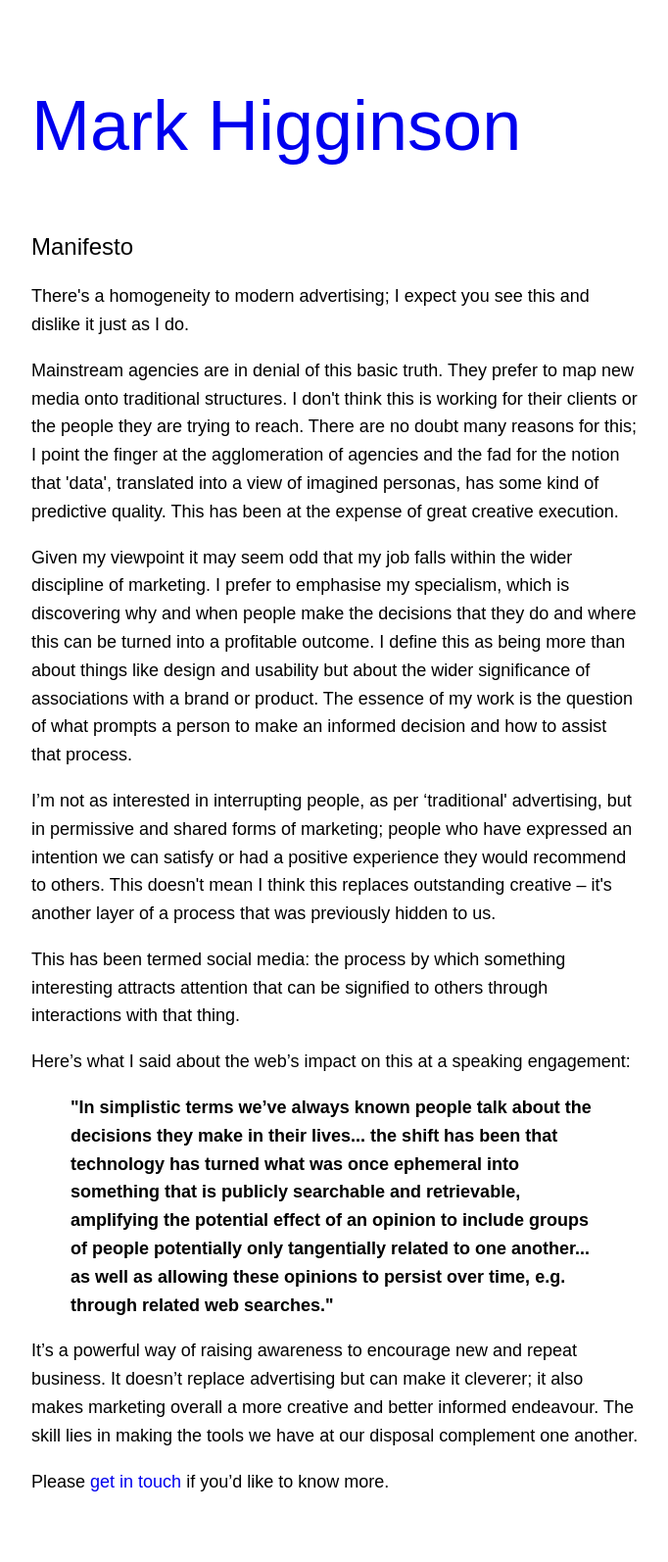
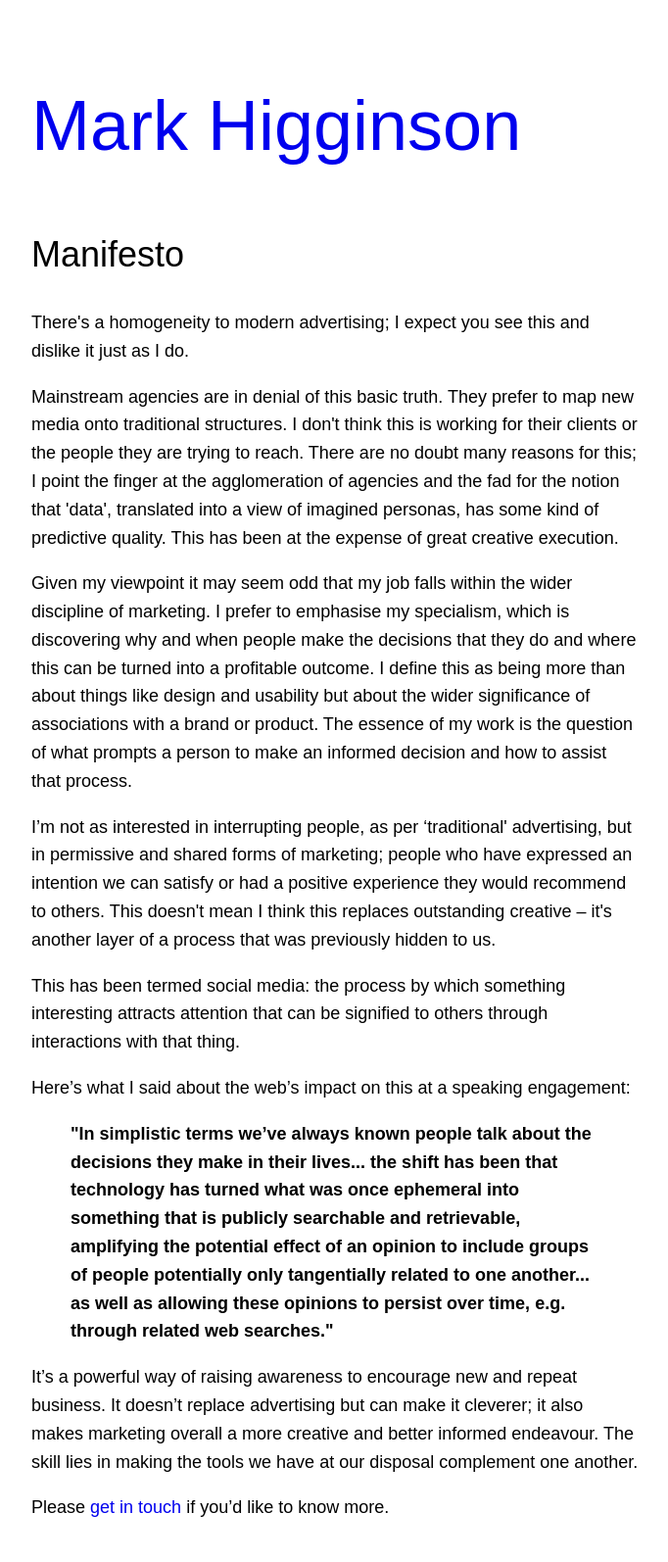
Before and after one commit to markhgn/markhgn.github.io, a Jekyll site: the page pages/manifesto.html, which Jekyll copies as it is, in a window 1280 px wide. Shown: the whole page at 98% size, without its empty margins (298-980 px from the left). Built offline with Jekyll 4.4.1, drawn with Linux system fonts in a browser that asks for light colours; before the commit the page ends 1567 px from its top, so only the background shows below that.

Commit message:
Title size change

```diff
--- a/css/style.css
+++ b/css/style.css
@@ -18,6 +18,10 @@ h2 {
   font-size: 24px;
   font-weight:500;
   line-height: 1.4;
+}
+
+.title {
+  font-size: 36px;
 }
 
 h3 {
--- a/pages/manifesto.html
+++ b/pages/manifesto.html
@@ -37,7 +37,7 @@
 
     <h1><a href="http://markhgn.github.io/">Mark Higginson</a></h1>
 
-    <h2>Manifesto</h2>
+    <h2 class="title">Manifesto</h2>
 
         <p>There's a homogeneity to modern advertising; I expect you see this and dislike it just as I do.</p>
 
```
